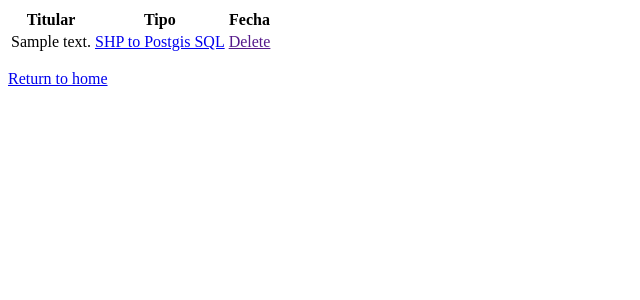
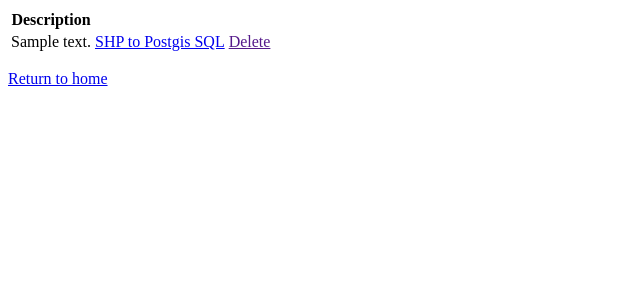
Before and after one commit to dtoropineiro/shapefile-postgis-integration, a Django app: template uploads/core/templates/core/shapefile_list.html in a window 1280 px wide. Shown: the top 300 px of the page, without its empty margins (0-640 px from the left). Run offline with Django 3.2, Linux system fonts and the light colour scheme; the template is opened without the code that fills it: values that come from a table or form of the project are taken from there, others are empty; tables that the repository leaves empty hold one stand-in row (values such as "Sample post"); parts of the project's set-up code (start-up, migrations or seed data) failed here and were passed over.

Commit message:
Fixing list table

```diff
--- a/uploads/core/templates/core/shapefile_list.html
+++ b/uploads/core/templates/core/shapefile_list.html
@@ -4,9 +4,9 @@
 <table class="table table-striped">
     <thead>
         <tr>
-            <th scope="col">Titular</th>
-            <th scope="col">Tipo</th>
-            <th scope="col">Fecha</th>
+            <th scope="col">Description</th>
+            <th scope="col"></th>
+            <th scope="col"></th>
             <th scope="col"></th>
             <th scope="col"></th>
         </tr>
```
